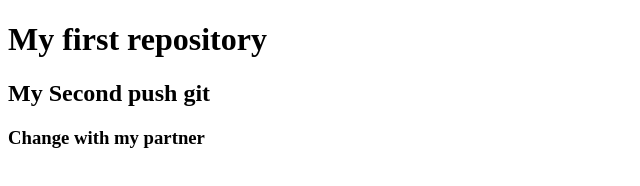
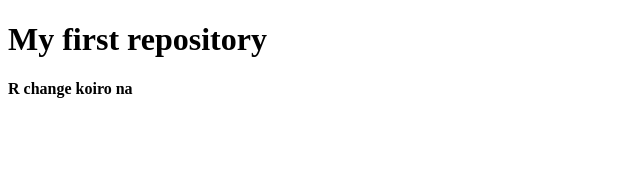
Before and after one commit to SohailRono/my-first-app, a plain HTML site: page index.html in a window 1280 px wide. Shown: the whole page, without its empty margins (0-640 px from the left). Drawn offline with Linux system fonts and the light colour scheme.

Commit message:
Final add

```diff
--- a/index.html
+++ b/index.html
@@ -7,7 +7,6 @@
 </head>
 <body>
     <h1>My first repository</h1>
-    <h2>My Second push git</h1>
-     <h3>Change with my partner</h>
+    <h4>R change koiro na</h4>
 </body>
 </html>
```
